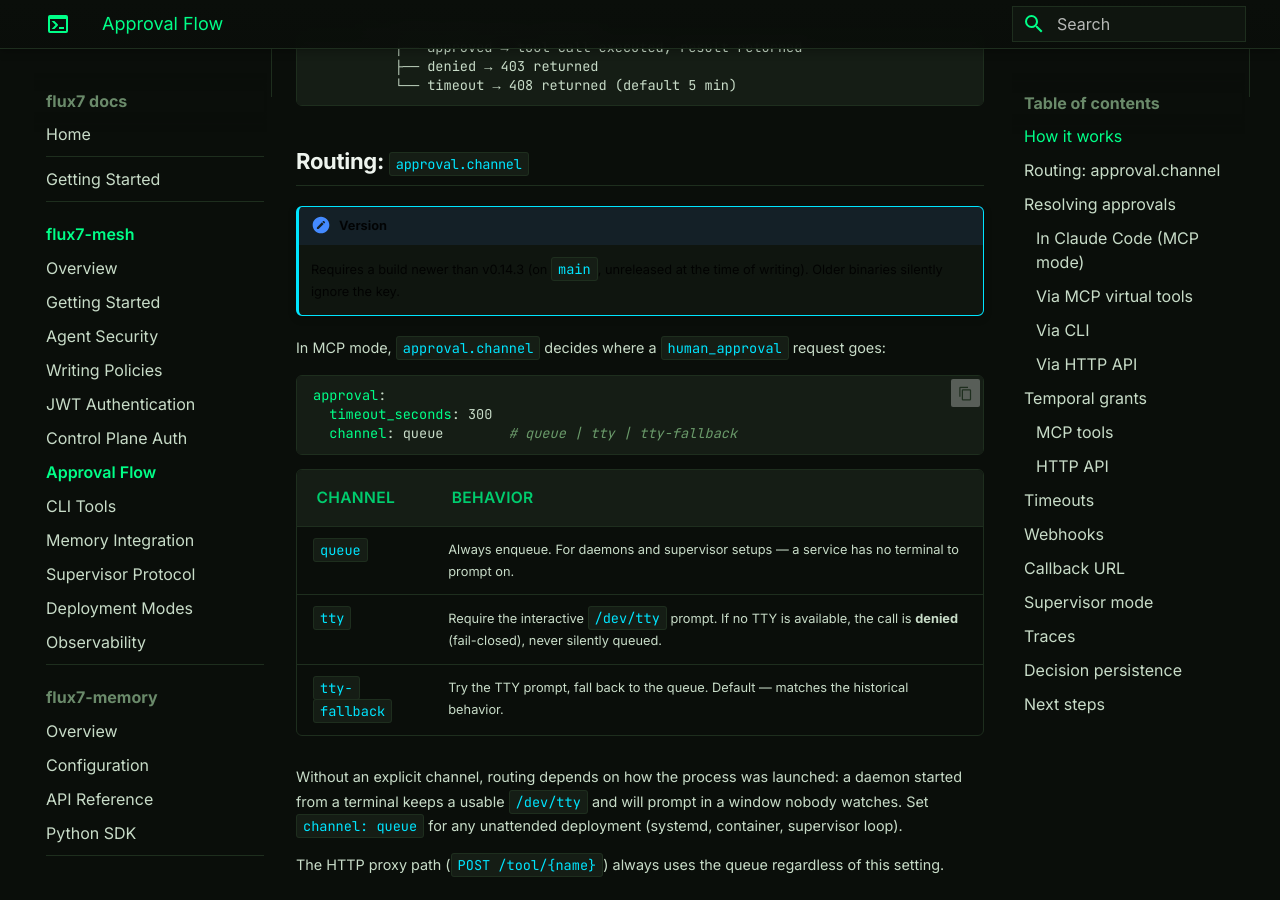
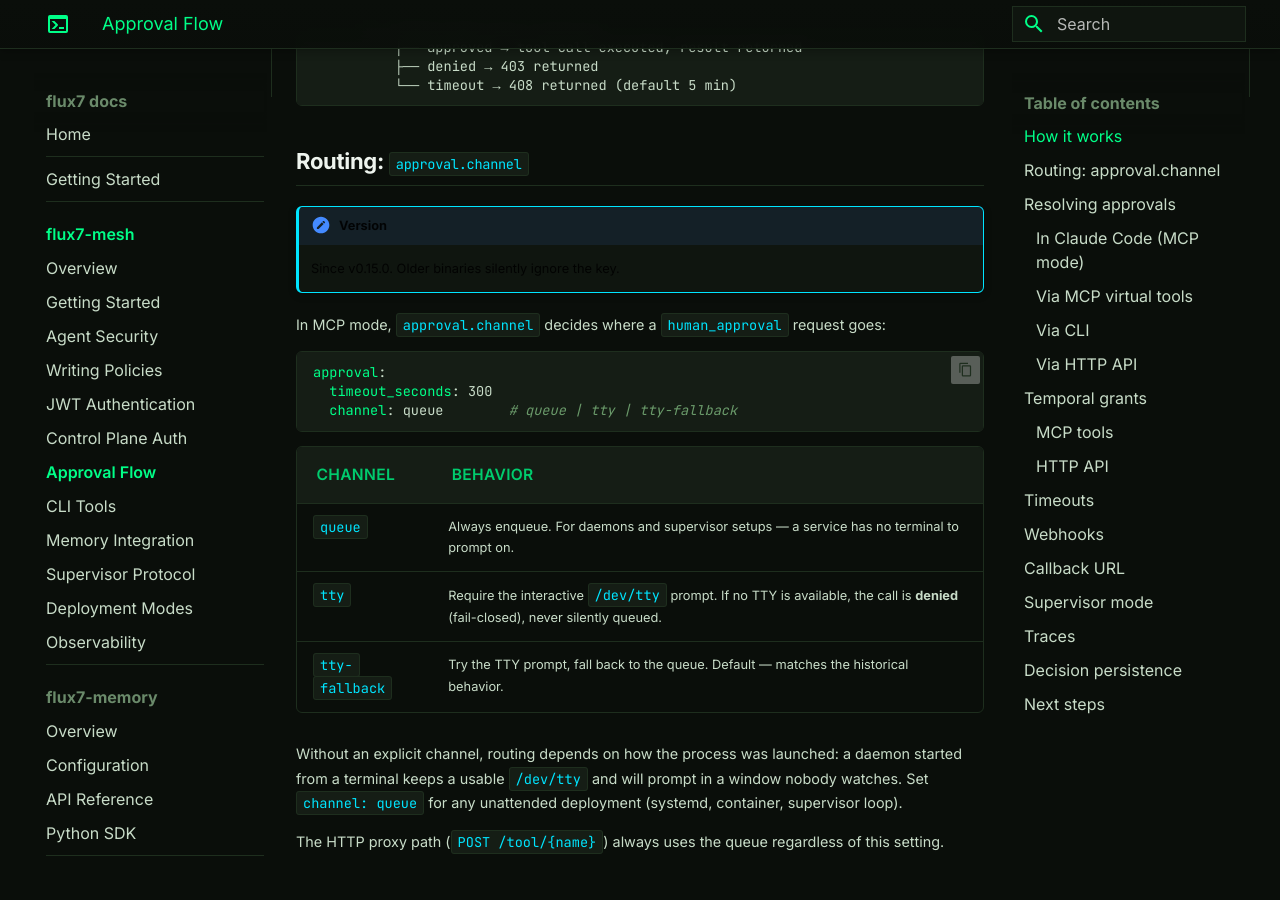
Before and after one commit to KTCrisis/flux7-docs, an MkDocs documentation site: the page built from docs/mesh7/approval-flow.md, in a window 1280 px wide and 900 px high, scrolled down 598 px. Built offline with MkDocs 1.6.1 and Material for MkDocs 9.7.7, drawn with Linux system fonts in a browser that asks for light colours.

Commit message:
docs(mesh7): approval.channel shipped in v0.15.0
Co-Authored-By: Claude Opus 4.8 (1M context) <noreply@anthropic.com>

```diff
--- a/docs/mesh7/approval-flow.md
+++ b/docs/mesh7/approval-flow.md
@@ -29,7 +29,7 @@ Agent calls filesystem.write_file
 ## Routing: `approval.channel`
 
 !!! note "Version"
-    Requires a build newer than v0.14.3 (on `main`, unreleased at the time of writing). Older binaries silently ignore the key.
+    Since v0.15.0. Older binaries silently ignore the key.
 
 In MCP mode, `approval.channel` decides where a `human_approval` request goes:
 
```
